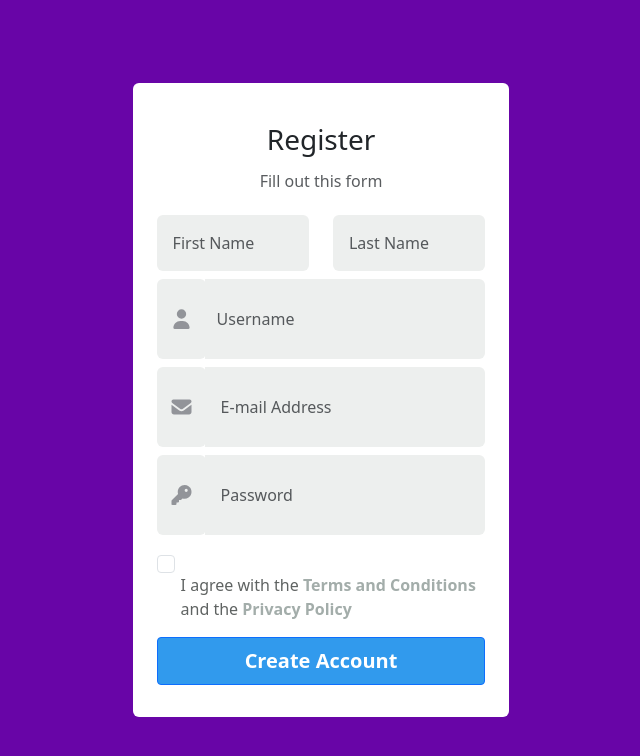
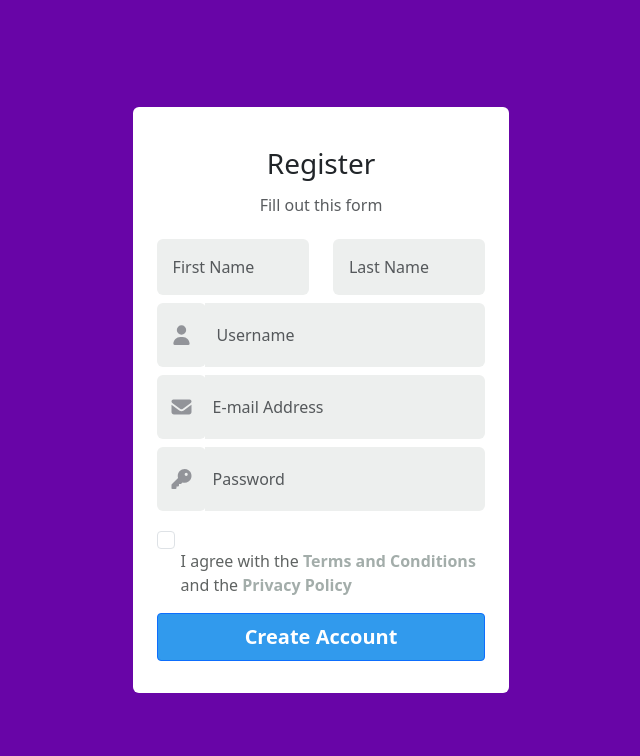
Before and after one commit to emrebulak/Bootcamp, a plain HTML site: page Case1 - Bootstrap Login Page/index.html in a window 1280 px wide. Shown: the whole page, without its empty margins (319-959 px from the left). Drawn offline with Linux system fonts and the light colour scheme.

Commit message:
10.08.2023 Changes

```diff
--- a/Case1 - Bootstrap Login Page/assets/js/main.js
+++ b/Case1 - Bootstrap Login Page/assets/js/main.js
@@ -0,0 +1,3 @@
+document.getElementById("createAccount").addEventListener('click', () => {
+    alert("Kayıt işlemi başarılı");
+});
--- a/Case1 - Bootstrap Login Page/index.html
+++ b/Case1 - Bootstrap Login Page/index.html
@@ -44,11 +44,11 @@
 
                             <div class="input-group-append text">
                                 <span class="input-group-text border-0 bg-light text-light">
-                                    <i class="fas fa-user py-4 fa-lg"></i>
+                                    <i class="fas fa-user py-3 fa-lg"></i>
                                 </span>
                             </div>
 
-                            <input type="text" class="form-control py-3 bg-light border-0" placeholder="Username">
+                            <input type="text" class="form-control py-2 bg-light border-0" placeholder="Username">
 
                         </div>
                     </div>
@@ -61,11 +61,11 @@
 
                             <div class="input-group-append text">
                                 <span class="input-group-text border-0 bg-light text-light">
-                                    <i class="fa-solid fa-envelope py-4 fa-lg"></i>
+                                    <i class="fa-solid fa-envelope py-3 fa-lg"></i>
                                 </span>
                             </div>
 
-                            <input type="text" class="form-control p-3 bg-light border-0" placeholder="E-mail Address">
+                            <input type="text" class="form-control p-2 bg-light border-0" placeholder="E-mail Address">
                         </div>
 
                     </div>
@@ -78,11 +78,11 @@
 
                             <div class="input-group-append text">
                                 <span class="input-group-text border-0 bg-light text-light">
-                                    <i class="fa-solid fa-key py-4 fa-lg"></i>
+                                    <i class="fa-solid fa-key py-3 fa-lg"></i>
                                 </span>
                             </div>
 
-                            <input type="text" class="form-control p-3 bg-light border-0" placeholder="Password">
+                            <input type="text" class="form-control p-2 bg-light border-0" placeholder="Password">
                         </div>
 
                     </div>
@@ -104,7 +104,7 @@
 
                 <div class="row">
                     <div class="col-12">
-                        <button class="btn btn-primary btn-lg col-12 my-2 rounded-1">Create Account</button>
+                        <button id="createAccount" class="btn btn-primary btn-lg col-12 my-2 rounded-1">Create Account</button>
                     </div>
                 </div>
             </div>
```
